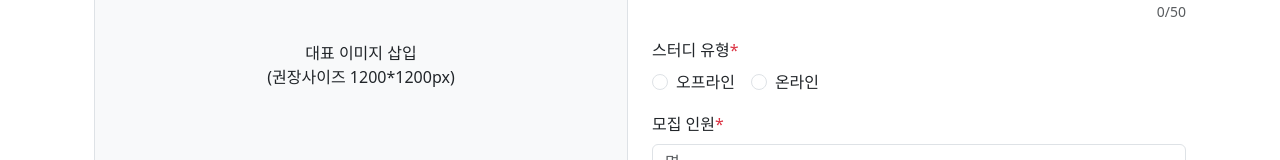
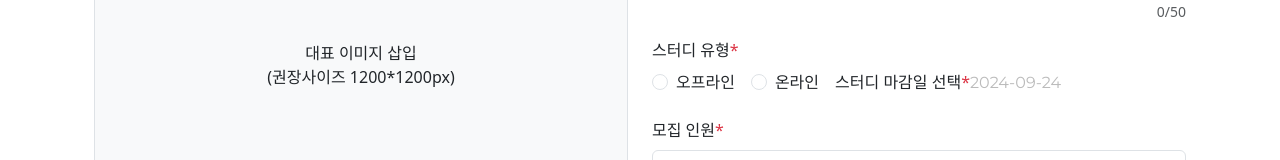
Before and after one commit to WithRoom/FE-WithRoom-Local, a React (Create React App) app: page /study in a window 1280 px wide. Shown: the part 300-460 px from the top of the page. Built offline with nearby package versions, Linux system fonts and the light colour scheme; no server answers; sample sign-in values are in the browser's storage.

Commit message:
[리팩토링] : 참여하기 Validate 수정, ReactApp 타이틀, 아이콘 추가

```diff
--- a/public/index.html
+++ b/public/index.html
@@ -2,7 +2,7 @@
 <html lang="en">
   <head>
     <meta charset="utf-8" />
-    <link rel="icon" href="%PUBLIC_URL%/favicon.ico" />
+    <link rel="icon" href="%PUBLIC_URL%/mainIcon.png" />
     <meta name="viewport" content="width=device-width, initial-scale=1" />
     <meta name="theme-color" content="#000000" />
     <meta
@@ -27,7 +27,7 @@
       work correctly both with client-side routing and a non-root public URL.
       Learn how to configure a non-root public URL by running `npm run build`.
     -->
-    <title>React App</title>
+    <title>WithRoom</title>
     <link href="https://cdn.jsdelivr.net/npm/tailwindcss@2.2.19/dist/tailwind.min.css" rel="stylesheet">
 
   </head>
--- a/src/pages/Study/StudyCard.jsx
+++ b/src/pages/Study/StudyCard.jsx
@@ -115,7 +115,7 @@ const ActionButton = ({ state, studyId }) => {
         Swal.fire({
           icon: 'error',
           title: '스터디 신청 실패',
-          text: '그룹장은 스터디에 참여할 수 없습니다.',
+          text: '그룹장이거나 이미 신청한 스터디입니다. 그룹장은 스터디에 참여할 수 없습니다.',
         });
       } else {
         Swal.fire({
--- a/src/pages/Study/StudyForm.jsx
+++ b/src/pages/Study/StudyForm.jsx
@@ -8,6 +8,7 @@ import { useNavigate } from 'react-router-dom';
 import Header from '../components/Header';
 import Footer from '../components/Footer';
 import DriveFolderUploadIcon from '@mui/icons-material/DriveFolderUpload';
+import DatePicker from 'react-datepicker';
 
 const StudyForm = () => {
   const navigate = useNavigate();
@@ -27,6 +28,7 @@ const StudyForm = () => {
   const [imagePreview, setImagePreview] = useState('');
   const [file, setFile] = useState(null);
   const [time, setTime] = useState(''); // 스터디 시간대 변수 추가
+  const [endDay, setEndDay] = useState(new Date());
 
   const daysOfWeek = ['월', '화', '수', '목', '금', '토', '일'];
   const studyTags = ['개념학습', '응용/실용', '프로젝트', '챌린지', '자격증/시험', '취업/코테', '특강', '기타'];
@@ -140,6 +142,7 @@ const StudyForm = () => {
         startDay: startDate,
         period: duration,
         time: time, // 스터디 시간대 추가
+        endDay: endDay,
       },
     };
 
@@ -231,6 +234,13 @@ const StudyForm = () => {
                   checked={type === 'online'}
                   onChange={() => setType('online')}
                 />
+                <Form.Label>스터디 마감일 선택<span className="text-danger">*</span></Form.Label>
+                <DatePicker
+                 dateFormat='yyyy-MM-dd'
+                 shouldCloseOnSelect
+                 minDate={new Date()}
+                  selected={endDay}
+                  onChange={(date) => setEndDay(date)} />
               </div>
             </Form.Group>
             <Form.Group className="mb-3">
```
Also changed, not shown: public/main.png (added), public/mainIcon.png (added).
